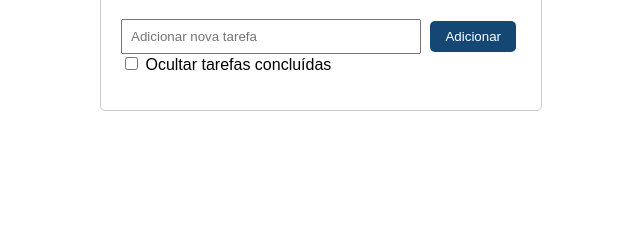
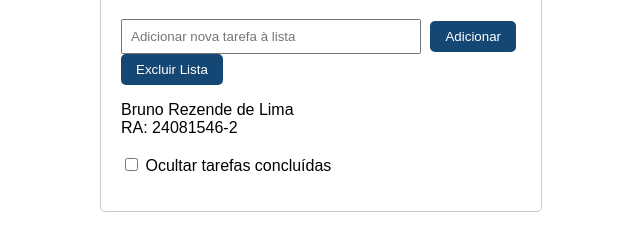
Before and after one commit to brezendelima/toDoList_Unicesumar, a plain HTML site: page toDoList/index.html in a window 1280 px wide. Shown: the part 90-340 px from the top of the page, without its empty margins (319-959 px from the left). Drawn offline with Linux system fonts and the light colour scheme.

Commit message:
Update index.html
Botão Excluir Lista

```diff
--- a/toDoList/index.html
+++ b/toDoList/index.html
@@ -9,8 +9,10 @@
 <body>
   <div class="container">
     <h1>Lista de Tarefas</h1>
-    <input type="text" id="taskInput" placeholder="Adicionar nova tarefa">
+    <input type="text" id="taskInput" placeholder="Adicionar nova tarefa à lista">
     <button onclick="adicionarTarefa()">Adicionar</button>
+    <button onclick="excluirLista()">Excluir Lista</button><br>
+    <p>Bruno Rezende de Lima<br>RA: 24081546-2<br><br>
     <input type="checkbox" id="ocultarConcluidas" onchange="alternarOcultarConcluidas()">
     <label for="ocultarConcluidas">Ocultar tarefas concluídas</label>
     <ul id="listaTarefas"></ul>
```
